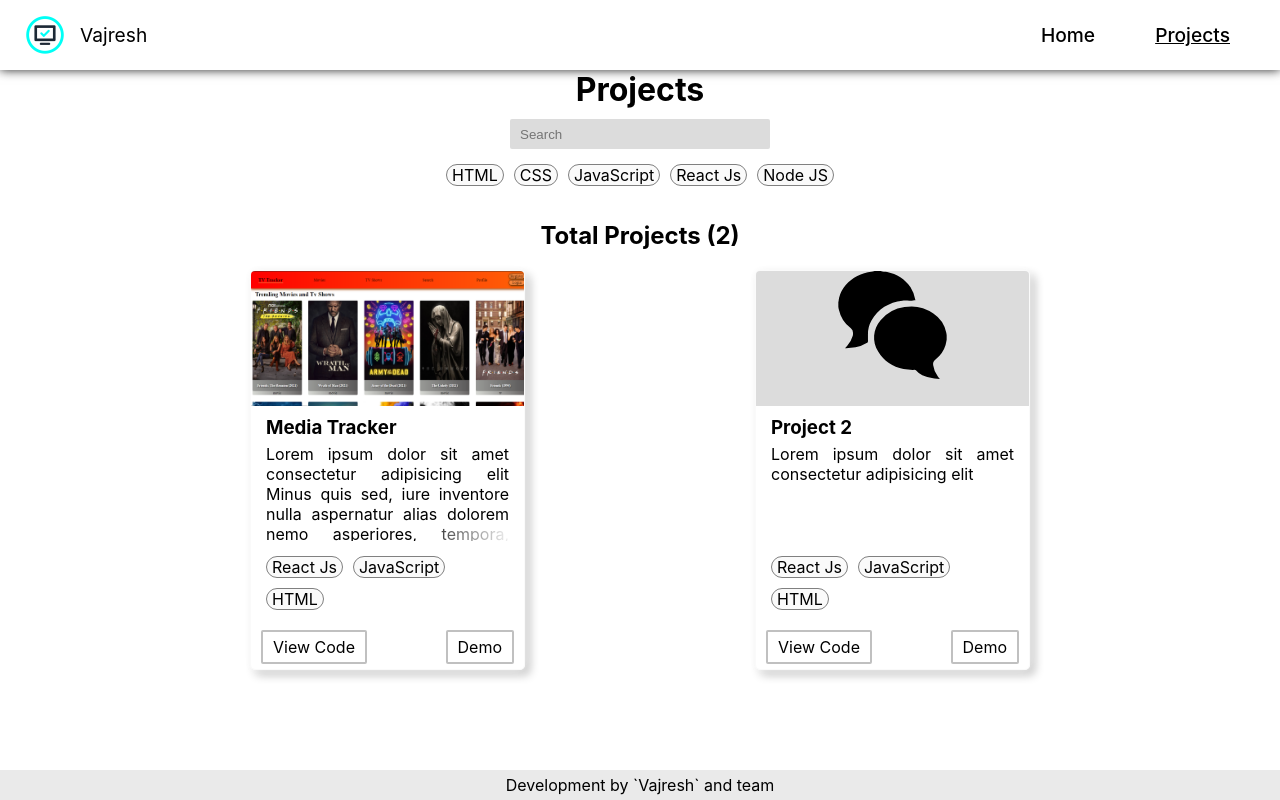
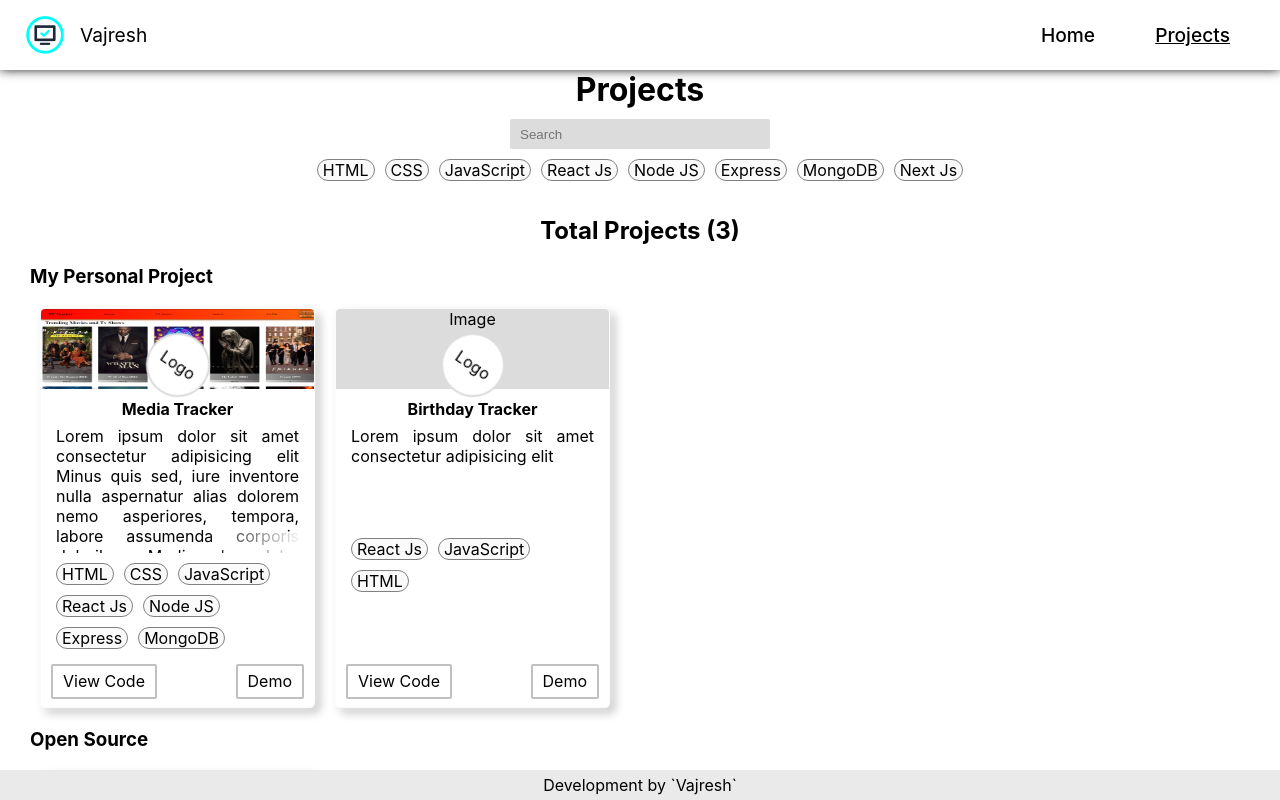
Before and after one commit to VAJRESH/personal-website, a Next.js app: page /projects in a window 1280 px wide. Built offline with nearby package versions, Linux system fonts and the light colour scheme.

Commit message:
Added projects category and logo space in the projects card and changed footer text

```diff
--- a/components/GetInTouch/ContactBox/ContactBox.js
+++ b/components/GetInTouch/ContactBox/ContactBox.js
@@ -1,8 +1,6 @@
 import Image from "next/image";
 
-export default function ContactBox(props) {
-  const { boxClassName, image, title, text, children } = props;
-
+export default function ContactBox({ boxClassName, image, title, text, children }) {
   return (
     <section className={boxClassName}>
       <Image
--- a/components/Layout/Footer/Footer.js
+++ b/components/Layout/Footer/Footer.js
@@ -3,7 +3,7 @@ import styles from './Footer.module.scss';
 export default function Footer() {
   return (
     <footer className={styles.footer}>
-        Development by `Vajresh` and team
+        Development by `Vajresh`
     </footer>
   );
 }
--- a/components/Projects/Card/Card.js
+++ b/components/Projects/Card/Card.js
@@ -1,18 +1,34 @@
 import Image from "next/image";
 import Link from "next/link";
 
-import styles from '../Projects.module.scss';
+import styles from "../Projects.module.scss";
 
-export default function Card(props) {
-  const { title, imagePath, tags, description, sourceCodePath, liveDemoPath } =
-    props;
-
+export default function Card({
+  title,
+  status,
+  logoPath,
+  bannerPath,
+  tags,
+  description,
+  sourceCodePath,
+  liveDemoPath,
+}) {
   return (
     <section className={styles.card}>
-      {/* add project status like complete, in progress, not started */}
-      <Image src={imagePath} alt={title} height={150} width={200} />
+      {
+        bannerPath?
+          <Image src={bannerPath} alt={title} height={150} width={200} className={styles.img}/> :
+          <div className={styles.img}>Image</div>
+      }
       {/* add logo at the center inside circle and main image as banner */}
-      <h3>{title}</h3>
+      <div className={styles.logo}>
+        {logoPath ? (
+          <Image src={logoPath} alt="" height={20} width={20} />
+        ) : (
+          "Logo"
+        )}
+      </div>
+      <h4>{title}</h4>
       <article>{description}</article>
 
       <div className={styles.tags}>
--- /dev/null
+++ b/components/Projects/Data/data.json
@@ -0,0 +1,34 @@
+{
+  "projects": [
+    {
+      "title": "Media Tracker",
+      "category": "My Personal Project",
+      "logoPath": "",
+      "bannerPath": "/assets/media-tracker.PNG",
+      "tags": ["HTML", "CSS", "JavaScript", "React Js", "Node JS", "Express", "MongoDB"],
+      "description": "Lorem ipsum dolor sit amet consectetur adipisicing elit Minus quis sed, iure inventore nulla aspernatur alias dolorem nemo asperiores, tempora, labore assumenda corporis doloribus. Modi culpa dolor beatae vero quibusdam!",
+      "sourceCodePath": "#",
+      "liveDemoPath": "#"
+    },
+    {
+      "title": "Test",
+      "category": "Open Source",
+      "logoPath": "",
+      "bannerPath": "",
+      "tags": ["React Js", "Next Js", "HTML", "CSS"],
+      "description": "Lorem ipsum dolor sit amet consectetur adipisicing elit",
+      "sourceCodePath": "#",
+      "liveDemoPath": "#"
+    },
+    {
+      "title": "Birthday Tracker",
+      "category": "My Personal Project",
+      "logoPath": "",
+      "bannerPath": "",
+      "tags": ["React Js", "JavaScript", "HTML"],
+      "description": "Lorem ipsum dolor sit amet consectetur adipisicing elit",
+      "sourceCodePath": "#",
+      "liveDemoPath": "#"
+    }
+  ]
+}
--- a/components/Projects/Logic/filterProjects.js
+++ b/components/Projects/Logic/filterProjects.js
@@ -1,10 +1,30 @@
 import { useEffect, useState } from "react";
 
-export default function useFilterProjects(projects = [], tagsList = []) {
+function sortByCategory(projects) {
+  return projects.sort((p1, p2) => {
+    if (p1.category === p2.category) return 0;
+
+    return p1.category > p2.category ? 1 : -1;
+  });
+}
+
+export default function useFilterProjects(projects = []) {
   const [selectedTags, setSelectedTags] = useState([]);
-  const [tags, setTags] = useState(tagsList);
+  const [tags, setTags] = useState([]);
   const [filteredProjects, setFilteredProjects] = useState(projects);
 
+  // set the tags to filter out projects dynamically from the projects tag
+  useEffect(() => {
+    let tagList = [];
+    for (let project of projects) {
+      tagList.push(...project.tags);
+    }
+    tagList = [...new Set(tagList)];
+
+    setTags(tagList);
+  }, []);
+
+  // filters out projects when tags are selected
   useEffect(() => {
     const filterProjects = projects.filter((project) => {
       let isTagPresent = true;
@@ -22,7 +42,12 @@ export default function useFilterProjects(projects = [], tagsList = []) {
       return isTagPresent;
     });
 
-    setFilteredProjects(filterProjects);
+    // sort the projects based on categories
+    let sortFilteredProjects = sortByCategory(filterProjects);
+
+    setFilteredProjects(sortFilteredProjects);
+
+    // setFilteredProjects(filterProjects);
   }, [selectedTags]);
 
   function selectTag(index) {
@@ -56,7 +81,8 @@ export default function useFilterProjects(projects = [], tagsList = []) {
       return project.title.toLowerCase().includes(inputText.toLowerCase());
     });
 
-    setFilteredProjects(filterProjects);
+    const sortFilteredProjects = sortByCategory(filterProjects);
+    setFilteredProjects(sortFilteredProjects);
   }
 
   return [
--- a/components/Projects/Projects.js
+++ b/components/Projects/Projects.js
@@ -1,40 +1,35 @@
 import Image from "next/image";
 
-import Card from './Card/Card';
+import Card from "./Card/Card";
 import useFilterProjects from "./Logic/filterProjects";
+import data from "./Data/data.json";
 import styles from "./Projects.module.scss";
-
-const tagLists = ["HTML", "CSS", "JavaScript", "React Js", "Node JS"];
-const projects = [
-  {
-    title: "Media Tracker",
-    imagePath: "/assets/media-tracker.PNG",
-    tags: ["React Js", "JavaScript", "HTML"],
-    description:
-      "Lorem ipsum dolor sit amet consectetur adipisicing elit Minus quis sed, iure inventore nulla aspernatur alias dolorem nemo asperiores, tempora, labore assumenda corporis doloribus. Modi culpa dolor beatae vero quibusdam!",
-    sourceCodePath: "#",
-    liveDemoPath: "#",
-  },
-  {
-    title: "Project 2",
-    imagePath: "/assets/chat.svg",
-    tags: ["React Js", "JavaScript", "HTML"],
-    description: "Lorem ipsum dolor sit amet consectetur adipisicing elit",
-    sourceCodePath: "#",
-    liveDemoPath: "#",
-  },
-];
+import React from "react";
 
 export default function Projects() {
-  const [filterByText, filteredProjects, tags, selectedTags, selectTag, unselectTag] =
-    useFilterProjects(projects, tagLists);
+  const [
+    filterByText,
+    filteredProjects,
+    tags,
+    selectedTags,
+    selectTag,
+    unselectTag,
+  ] = useFilterProjects(data.projects);
+
+  // variable for separating projects
+  let category;
 
   return (
     <div className={styles.projects}>
       <h1>Projects</h1>
       <section className={styles.filterBox}>
         <div className={styles.searchBar}>
-          <input type="search" id="search" onChange={filterByText} placeholder="Search" />
+          <input
+            type="search"
+            id="search"
+            onChange={filterByText}
+            placeholder="Search"
+          />
           <label htmlFor="search" className={styles.label}>
             Search
           </label>
@@ -69,15 +64,25 @@ export default function Projects() {
 
         {filteredProjects.map((project) => {
           return (
+            <React.Fragment key={project.title}>
+              {category !== project.category && (
+                <h3>
+                  {
+                    (category =
+                      category !== project.category ? project.category : null)
+                  }
+                </h3>
+              )}
               <Card
                 title={project.title}
-              imagePath={project.imagePath}
+                logoPath={project.logoPath}
+                bannerPath={project.bannerPath}
                 tags={project.tags}
                 description={project.description}
                 sourceCodePath={project.sourceCodePath}
                 liveDemoPath={project.liveDemoPath}
-              key={project.title}
               />
+            </React.Fragment>
           );
         })}
       </section>
--- a/components/Projects/Projects.module.scss
+++ b/components/Projects/Projects.module.scss
@@ -14,6 +14,15 @@ $selected-tag: #b777f3;
     top: -20px;
     left: 2px;
     color: #000;
+  }
+}
+
+@keyframes rotate {
+  from {
+    transform: rotate(0deg);
+  }
+  to {
+    transform: rotate(359deg);
   }
 }
 
@@ -65,7 +74,8 @@ $selected-tag: #b777f3;
     }
 
     .selectedTag{
-      background-color: $selected-tag;
+      // background-color: $selected-tag;
+      border: 2px solid #000;
       img{
         transform: rotate(90deg);
       }
@@ -73,7 +83,7 @@ $selected-tag: #b777f3;
   }
 
   .tags {
-    margin: 10px;
+    margin: 5px 10px;
 
     span {
       display: inline-flex;
@@ -91,18 +101,27 @@ $selected-tag: #b777f3;
     margin: 10px;
     display: flex;
     flex-wrap: wrap;
-    justify-content: space-evenly;
+    justify-content: flex-start;
     padding: 20px;
 
-    h2{
+    h2, h3, h4{
       flex-basis: 100%;
       margin-bottom: 10px;
     }
 
+    h3{
+      margin: 10px 0;
+      text-align: left;
+    }
+
+    h4{
+      text-align: center;
+      margin: 10px;
+    }
+
     .card {
-      display: inline-flex;
-      flex-direction: column;
-      justify-content: space-between;
+      display: grid;
+      grid-template-rows: 5rem 2rem auto auto 3rem;
 
       position: relative;
       width: 275px;
@@ -116,17 +135,31 @@ $selected-tag: #b777f3;
       border: 1px solid $lighter-gray;
       box-shadow: 0px 0px 10px $lighter-gray, 5px 5px 10px $gray;
 
-      img{
+      .img{
         background-color: $light-gray;
+        text-align: center;
       }
 
-      h3{
-        padding: 10px 15px 0px;
+      .logo{
+        display: flex;
+        justify-content: center;
+        align-items: center;
+
+        position: absolute;
+        top: 1.5rem;
+        left: calc(50% - 2rem);
+        height: 4rem;
+        width: 4rem;
+
+        background-color: #fff;
+        border: 2px solid $light-gray;
+        border-radius: 50%;
+
+        animation: rotate 5s infinite linear;
       }
 
       article{
         padding: 5px 15px;
-        height: 28%;
         overflow: hidden;
         position: relative;
 
@@ -144,6 +177,7 @@ $selected-tag: #b777f3;
       display: flex;
       justify-content: space-between;
       margin: 5px 10px;
+      height: 35px;
 
       a{
         border: 2px solid $gray;
```
Also changed, not shown: components/Layout/Sidebar/Sidebar.js (added, +20 -0 lines), components/Layout/Sidebar/Sidebar.module.scss (added), 1 other file (tests, documents, lock files or other folders). Lines whose indentation alone changed are shown as unchanged.
